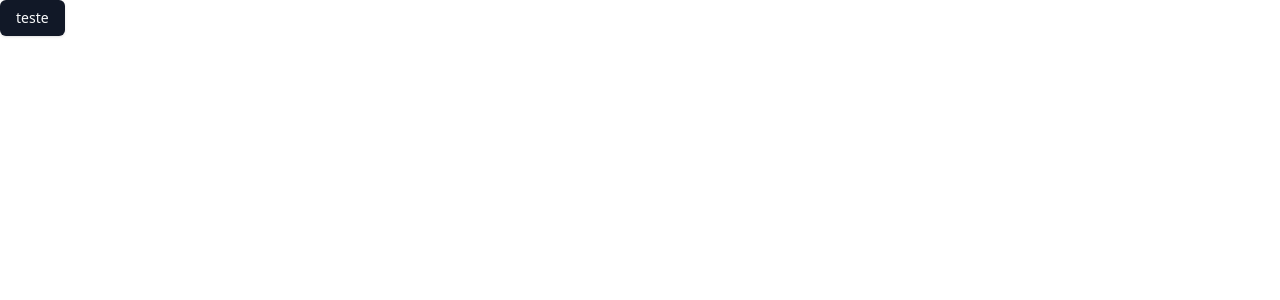
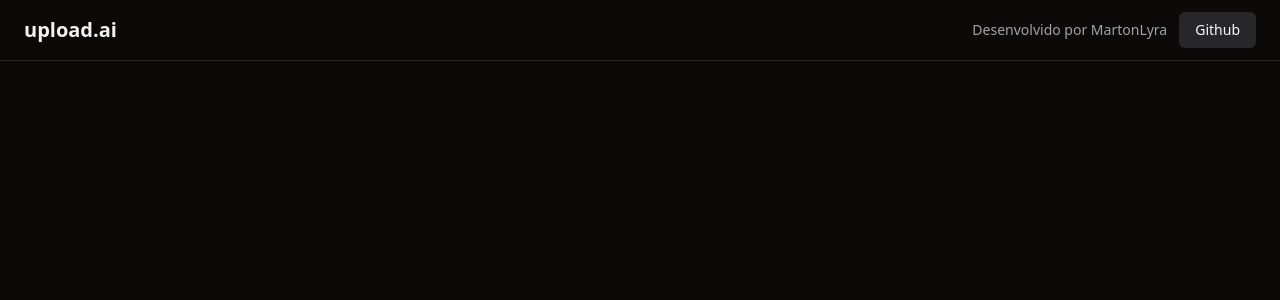
Before and after one commit to MartonLyra/video-transcript-ai, a React (Vite) app: page / in a window 1280 px wide. Shown: the top 300 px of the page. Built offline with nearby package versions, Linux system fonts and the light colour scheme.

Commit message:
Iniciando a construção da interface do usuário

```diff
--- a/src/App.tsx
+++ b/src/App.tsx
@@ -2,7 +2,15 @@ import { Button } from "./components/ui/button";
 
 export function App() {
   return (
-    <Button>teste</Button>
+    <div>
+      <div className="px-6 py-3 flex items-center justify-between border-b">
+        <h1 className="text-xl font-bold">upload.ai</h1>
+        <div className="flex items-center gap-3">
+          <span className="text-sm text-muted-foreground">Desenvolvido por MartonLyra</span>
+          <Button variant={"secondary"}>Github</Button>
+        </div>
+      </div>
+    </div>
 
   )
 }
--- a/src/index.css
+++ b/src/index.css
@@ -4,66 +4,29 @@
 
 @layer base {
   :root {
-    --background: 0 0% 100%;
-    --foreground: 224 71.4% 4.1%;
-
-    --card: 0 0% 100%;
-    --card-foreground: 224 71.4% 4.1%;
-
-    --popover: 0 0% 100%;
-    --popover-foreground: 224 71.4% 4.1%;
-
-    --primary: 220.9 39.3% 11%;
-    --primary-foreground: 210 20% 98%;
-
-    --secondary: 220 14.3% 95.9%;
-    --secondary-foreground: 220.9 39.3% 11%;
-
-    --muted: 220 14.3% 95.9%;
-    --muted-foreground: 220 8.9% 46.1%;
-
-    --accent: 220 14.3% 95.9%;
-    --accent-foreground: 220.9 39.3% 11%;
-
-    --destructive: 0 84.2% 60.2%;
-    --destructive-foreground: 210 20% 98%;
-
-    --border: 220 13% 91%;
-    --input: 220 13% 91%;
-    --ring: 224 71.4% 4.1%;
+    --background: 20 14.3% 4.1%;
+    --foreground: 0 0% 95%;
+    --card: 24 9.8% 10%;
+    --card-foreground: 0 0% 95%;
+    --popover: 0 0% 9%;
+    --popover-foreground: 0 0% 95%;
+    --primary: 142.1 70.6% 45.3%;
+    --primary-foreground: 144.9 80.4% 10%;
+    --secondary: 240 3.7% 15.9%;
+    --secondary-foreground: 0 0% 98%;
+    --muted: 0 0% 15%;
+    --muted-foreground: 240 5% 64.9%;
+    --accent: 12 6.5% 15.1%;
+    --accent-foreground: 0 0% 98%;
+    --destructive: 0 62.8% 30.6%;
+    --destructive-foreground: 0 85.7% 97.3%;
+    --border: 240 3.7% 15.9%;
+    --input: 240 3.7% 15.9%;
+    --ring: 142.4 71.8% 29.2%;
 
     --radius: 0.5rem;
   }
 
-  .dark {
-    --background: 224 71.4% 4.1%;
-    --foreground: 210 20% 98%;
-
-    --card: 224 71.4% 4.1%;
-    --card-foreground: 210 20% 98%;
-
-    --popover: 224 71.4% 4.1%;
-    --popover-foreground: 210 20% 98%;
-
-    --primary: 210 20% 98%;
-    --primary-foreground: 220.9 39.3% 11%;
-
-    --secondary: 215 27.9% 16.9%;
-    --secondary-foreground: 210 20% 98%;
-
-    --muted: 215 27.9% 16.9%;
-    --muted-foreground: 217.9 10.6% 64.9%;
-
-    --accent: 215 27.9% 16.9%;
-    --accent-foreground: 210 20% 98%;
-
-    --destructive: 0 62.8% 30.6%;
-    --destructive-foreground: 210 20% 98%;
-
-    --border: 215 27.9% 16.9%;
-    --input: 215 27.9% 16.9%;
-    --ring: 216 12.2% 83.9%;
-  }
 }
 
 @layer base {
```
Also changed, not shown: 1 other file (tests, documents, lock files or other folders).
